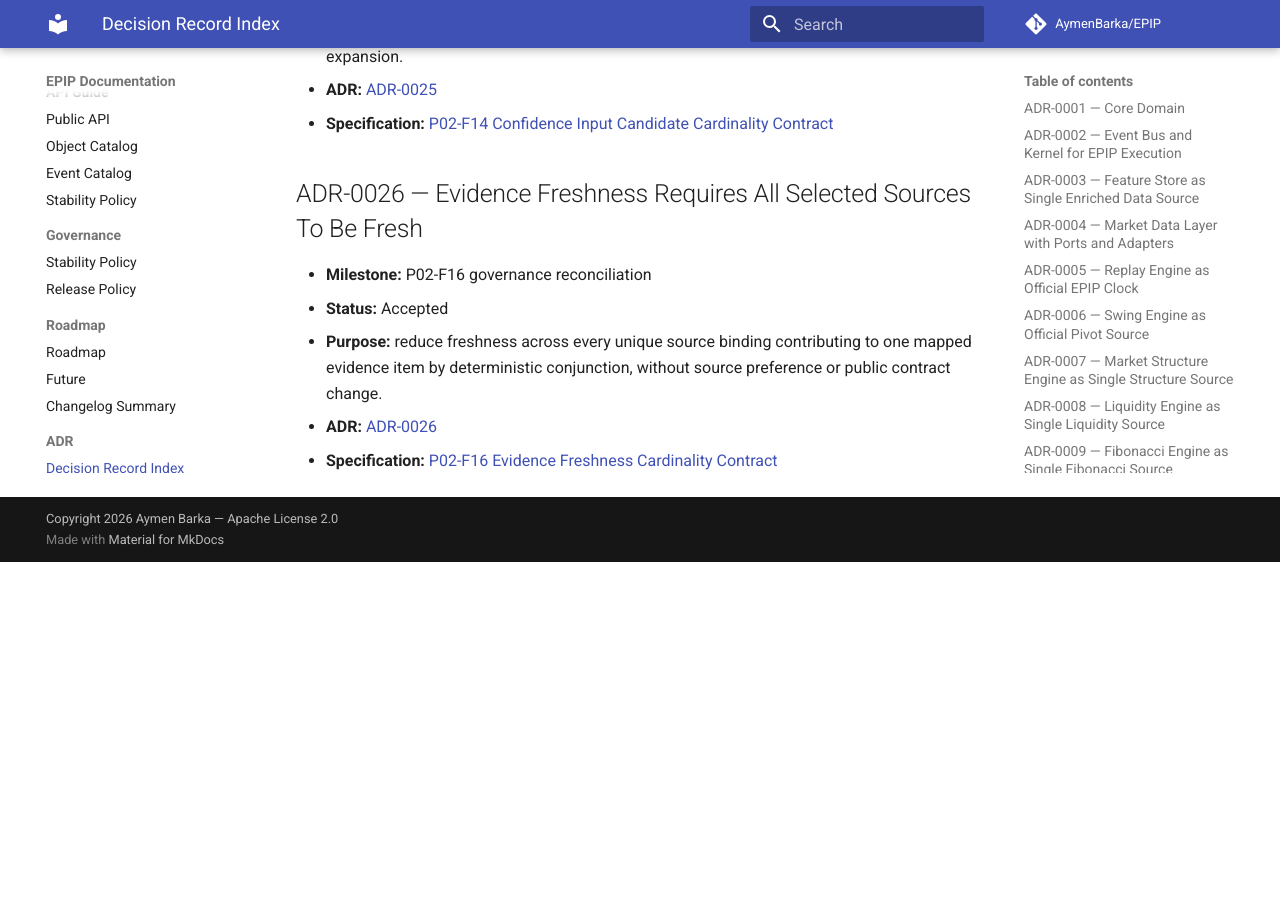
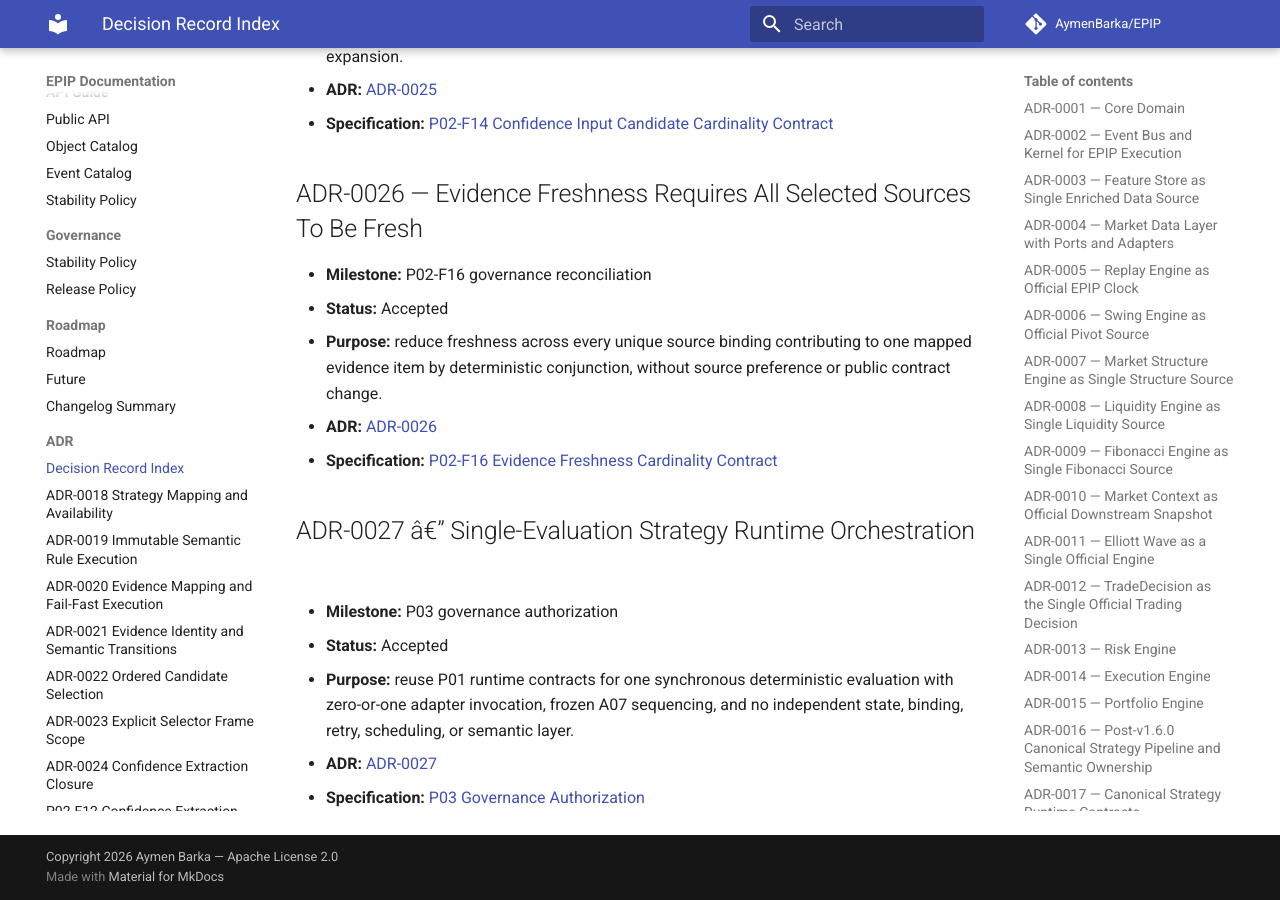
Before and after one commit to AymenBarka/EPIP, an MkDocs documentation site: the page built from docs/project/DECISIONS.md, in a window 1280 px wide and 900 px high, scrolled down 7085 px. Built offline with MkDocs 1.6.1 and Material for MkDocs 9.7.7, drawn with Linux system fonts in a browser that asks for light colours; comment, search, counter and statistics services are not loaded; before the commit the page ends 7647 px from its top, so only the background shows below that.

Commit message:
docs(strategy-runtime): authorize P03 governance

```diff
--- /dev/null
+++ b/docs/adr/ADR-0027-SingleEvaluationStrategyRuntimeOrchestration.md
@@ -0,0 +1,37 @@
+# ADR-0027: Single-Evaluation Strategy Runtime Orchestration
+
+- **Status:** Accepted
+- **Milestone:** P03 governance authorization
+- **Decision scope:** Generic Shared Strategy Runtime orchestration only
+
+## Context
+
+ADR-0016 assigns profile selection, adapter invocation, frozen A07 E00-E09 orchestration, envelope
+construction, and runtime diagnostics to P03. ADR-0017 already supplies immutable request, result,
+state, diagnostic, and envelope contracts. P02 supplies one configured adapter result. The
+remaining decision is whether P03 adds bindings/states, repeated selection, or runtime lifecycle.
+
+## Decision
+
+One P03 invocation performs one synchronous deterministic evaluation. It reuses all P01 data
+contracts; its only new public contract is behavioral `StrategyRuntimeProtocol`. Invalid
+runtime-owned structure causes zero adapter calls. Otherwise P03 invokes one explicitly injected,
+exact-identity adapter exactly once. It never retries, falls back, discovers plugins, polls,
+schedules, or reads ambient time.
+
+A terminal adapter outcome maps once to the existing runtime state. Accepted facts traverse frozen
+A07 E00-E09 once in order; only accepted E09 output receives the existing signal envelope. Exact
+semantic rules remain encapsulated by the configured P02 adapter/binding. The profile resolves by
+exact identity. P03 creates no semantic closure, independent state machine, binding record, or
+identity model.
+
+Unexpected exceptions become deterministic sanitized failures. The runtime is pure, stateless,
+and concurrent for independent calls subject to dependency contracts. Idempotence means equal
+results for identical immutable inputs, not caching.
+
+## Consequences
+
+P03 remains minimal and preserves P01/P02/A07 ownership. Existing serialization and compliance
+records suffice; P03-F00 preserves compliance inventory 606. Concrete Elliott/Fibonacci and MTF
+semantics remain P04/P05. Backtest, scheduling, paper/live, broker, persistence, and monitoring
+remain downstream.
--- a/docs/project/DECISIONS.md
+++ b/docs/project/DECISIONS.md
@@ -241,3 +241,15 @@
   [ADR-0026](../adr/ADR-0026-EvidenceFreshnessRequiresAllSelectedSourcesToBeFresh.md)
 - **Specification:**
   [P02-F16 Evidence Freshness Cardinality Contract](P02_F16_EVIDENCE_FRESHNESS_CARDINALITY_CONTRACT.md)
+
+## ADR-0027 â€” Single-Evaluation Strategy Runtime Orchestration
+
+- **Milestone:** P03 governance authorization
+- **Status:** Accepted
+- **Purpose:** reuse P01 runtime contracts for one synchronous deterministic evaluation with
+  zero-or-one adapter invocation, frozen A07 sequencing, and no independent state, binding, retry,
+  scheduling, or semantic layer.
+- **ADR:**
+  [ADR-0027](../adr/ADR-0027-SingleEvaluationStrategyRuntimeOrchestration.md)
+- **Specification:**
+  [P03 Governance Authorization](P03_GOVERNANCE_AUTHORIZATION.md)
--- a/mkdocs.yml
+++ b/mkdocs.yml
@@ -49,6 +49,7 @@
       - P02-F08 Ranked Candidate Selection: project/P02_F08_RANKED_CANDIDATE_SELECTION_CONTRACT.md
       - P02-F10 Source Selector Frame Scope: project/P02_F10_SOURCE_SELECTOR_FRAME_SCOPE_CONTRACT.md
       - P02 Final Closure Review: project/P02_FINAL_CLOSURE_REVIEW.md
+      - P03 Governance Authorization: project/P03_GOVERNANCE_AUTHORIZATION.md
       - Principles: project/ARCHITECTURE_PRINCIPLES.md
       - Data Integrity: architecture/DataIntegrity.md
       - Concurrency Contracts: architecture/ConcurrencyContracts.md
@@ -235,6 +236,7 @@
       - ADR-0025 Confidence Input Cardinality: adr/ADR-0025-ConfidenceInputExtractionCardinalityUsesExistingActions.md
       - P02-F14 Confidence Input Cardinality Contract: project/P02_F14_CONFIDENCE_INPUT_CANDIDATE_CARDINALITY_CONTRACT.md
       - ADR-0026 Evidence Freshness Cardinality: adr/ADR-0026-EvidenceFreshnessRequiresAllSelectedSourcesToBeFresh.md
+      - ADR-0027 Strategy Runtime Orchestration: adr/ADR-0027-SingleEvaluationStrategyRuntimeOrchestration.md
       - P02-F16 Evidence Freshness Cardinality Contract: project/P02_F16_EVIDENCE_FRESHNESS_CARDINALITY_CONTRACT.md
       - EPIP-016 Decision Theory: adr/ADR-EPIP016-DecisionTheory.md
       - EPIP-016 Validation: adr/ADR-EPIP016-Validation.md
```
Also changed, not shown: docs/project/P03_GOVERNANCE_AUTHORIZATION.md (added, +223 -0 lines), docs/project/ROADMAP.md (+8 -4 lines).
